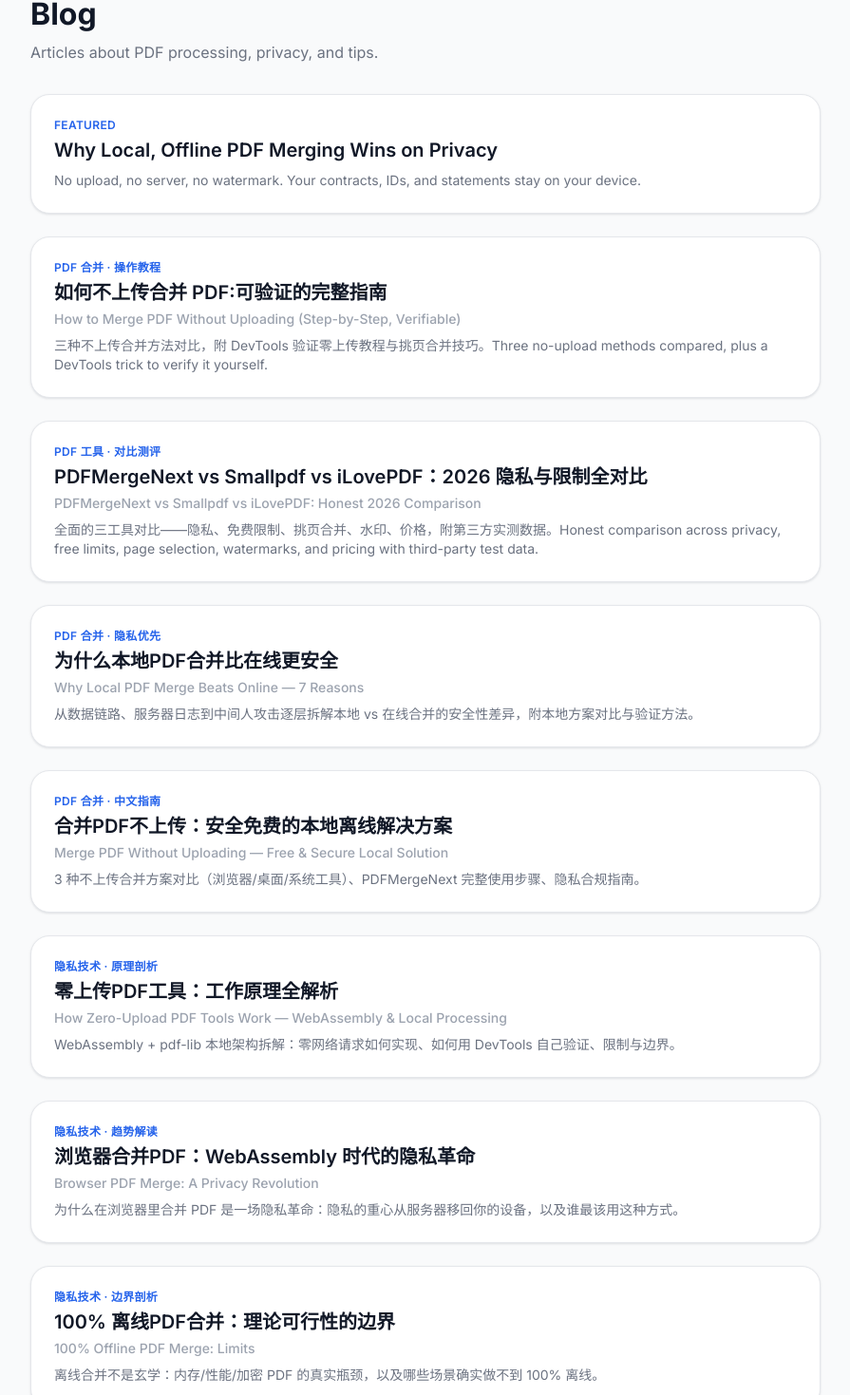
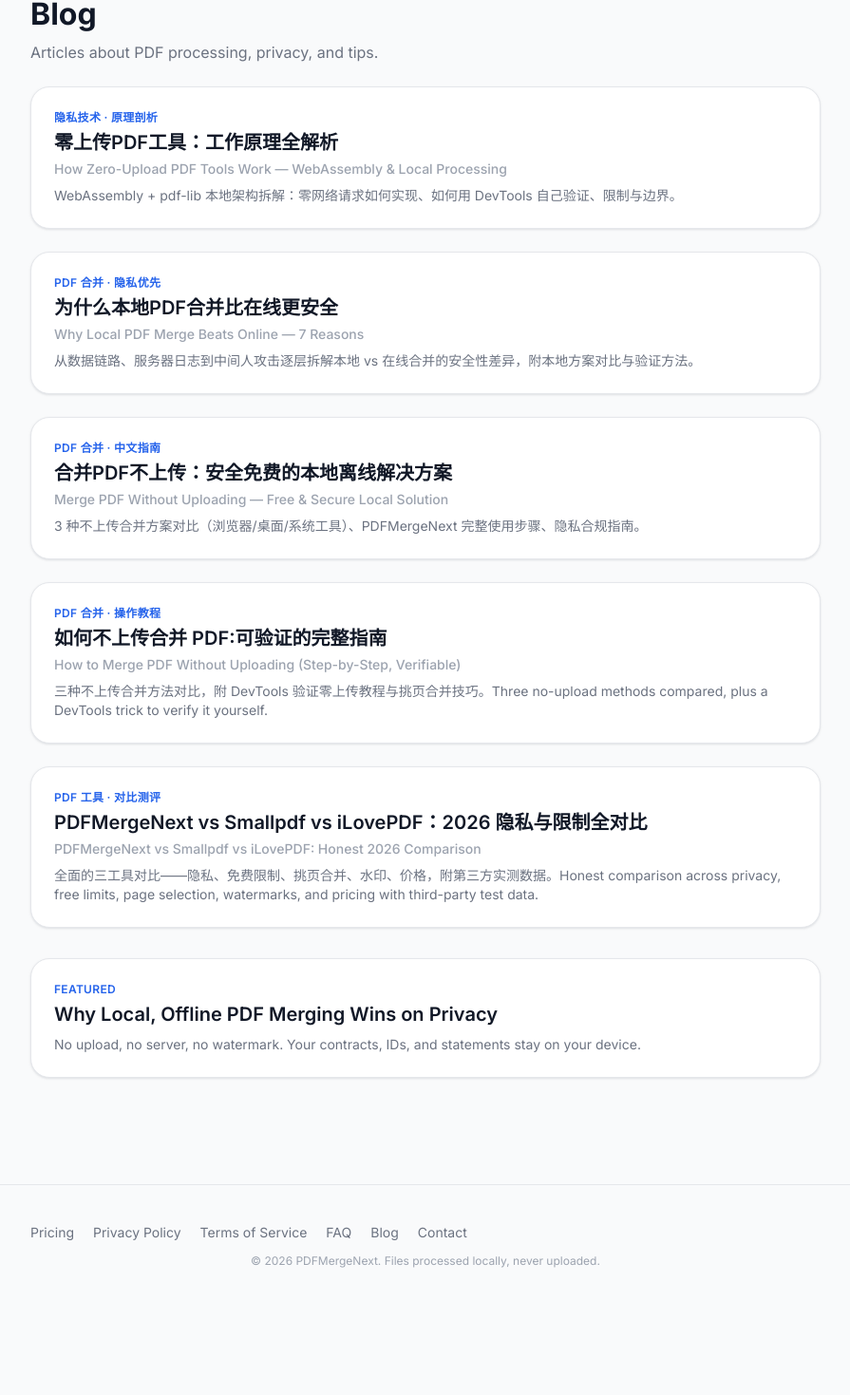
Before and after one commit to 863683348/pdf-merge-next, a Next.js app: page /blog in a window 1280 px wide. Shown: the part 133-1602 px from the top of the page at 95% size, without its empty margins (192-1087 px from the left). After the commit the page ends 1509 px from the top, so only its background shows below. Built offline with nearby package versions, Linux system fonts and the light colour scheme; no server answers.

Commit message:
fix(blog): reorder blog cards newest first

```diff
--- a/app/blog/page.tsx
+++ b/app/blog/page.tsx
@@ -12,17 +12,56 @@
       <p className="mt-2 text-body text-fg-secondary">{t('blog.desc')}</p>
 
       <Link
-        href="/blog/why-local-offline-pdf-merge"
-        className="mt-8 block rounded-xl border border-line bg-surface p-6 shadow-sm transition-colors duration-fast hover:bg-subtle"
+        href="/blog/how-zero-upload-pdf-tools-work"
+        className="mt-6 block rounded-xl border border-line bg-surface p-6 shadow-sm transition-colors duration-fast hover:bg-subtle"
       >
         <p className="text-caption font-semibold uppercase tracking-wide text-brand">
-          {t('blog.featured.label')}
+          隐私技术 · 原理剖析
         </p>
         <h2 className="mt-1 text-title font-semibold text-fg">
-          {t('blog.featured.title')}
+          零上传PDF工具：工作原理全解析
         </h2>
+        <p className="mt-1 text-sm font-medium text-fg-muted">
+          How Zero-Upload PDF Tools Work — WebAssembly & Local Processing
+        </p>
         <p className="mt-2 text-sm text-fg-secondary">
-          {t('blog.featured.excerpt')}
+          WebAssembly + pdf-lib 本地架构拆解：零网络请求如何实现、如何用 DevTools 自己验证、限制与边界。
+        </p>
+      </Link>
+
+<Link
+        href="/blog/why-local-pdf-merge-beats-online"
+        className="mt-6 block rounded-xl border border-line bg-surface p-6 shadow-sm transition-colors duration-fast hover:bg-subtle"
+      >
+        <p className="text-caption font-semibold uppercase tracking-wide text-brand">
+          PDF 合并 · 隐私优先
+        </p>
+        <h2 className="mt-1 text-title font-semibold text-fg">
+          为什么本地PDF合并比在线更安全
+        </h2>
+        <p className="mt-1 text-sm font-medium text-fg-muted">
+          Why Local PDF Merge Beats Online — 7 Reasons
+        </p>
+        <p className="mt-2 text-sm text-fg-secondary">
+          从数据链路、服务器日志到中间人攻击逐层拆解本地 vs 在线合并的安全性差异，附本地方案对比与验证方法。
+        </p>
+      </Link>
+
+<Link
+        href="/blog/merge-pdf-no-upload"
+        className="mt-6 block rounded-xl border border-line bg-surface p-6 shadow-sm transition-colors duration-fast hover:bg-subtle"
+      >
+        <p className="text-caption font-semibold uppercase tracking-wide text-brand">
+          PDF 合并 · 中文指南
+        </p>
+        <h2 className="mt-1 text-title font-semibold text-fg">
+          合并PDF不上传：安全免费的本地离线解决方案
+        </h2>
+        <p className="mt-1 text-sm font-medium text-fg-muted">
+          Merge PDF Without Uploading — Free & Secure Local Solution
+        </p>
+        <p className="mt-2 text-sm text-fg-secondary">
+          3 种不上传合并方案对比（浏览器/桌面/系统工具）、PDFMergeNext 完整使用步骤、隐私合规指南。
         </p>
       </Link>
 
@@ -63,92 +102,17 @@
       </Link>
 
 <Link
-        href="/blog/why-local-pdf-merge-beats-online"
-        className="mt-6 block rounded-xl border border-line bg-surface p-6 shadow-sm transition-colors duration-fast hover:bg-subtle"
+        href="/blog/why-local-offline-pdf-merge"
+        className="mt-8 block rounded-xl border border-line bg-surface p-6 shadow-sm transition-colors duration-fast hover:bg-subtle"
       >
         <p className="text-caption font-semibold uppercase tracking-wide text-brand">
-          PDF 合并 · 隐私优先
+          {t('blog.featured.label')}
         </p>
         <h2 className="mt-1 text-title font-semibold text-fg">
-          为什么本地PDF合并比在线更安全
+          {t('blog.featured.title')}
         </h2>
-        <p className="mt-1 text-sm font-medium text-fg-muted">
-          Why Local PDF Merge Beats Online — 7 Reasons
-        </p>
         <p className="mt-2 text-sm text-fg-secondary">
-          从数据链路、服务器日志到中间人攻击逐层拆解本地 vs 在线合并的安全性差异，附本地方案对比与验证方法。
-        </p>
-      </Link>
-
-      <Link
-        href="/blog/merge-pdf-no-upload"
-        className="mt-6 block rounded-xl border border-line bg-surface p-6 shadow-sm transition-colors duration-fast hover:bg-subtle"
-      >
-        <p className="text-caption font-semibold uppercase tracking-wide text-brand">
-          PDF 合并 · 中文指南
-        </p>
-        <h2 className="mt-1 text-title font-semibold text-fg">
-          合并PDF不上传：安全免费的本地离线解决方案
-        </h2>
-        <p className="mt-1 text-sm font-medium text-fg-muted">
-          Merge PDF Without Uploading — Free & Secure Local Solution
-        </p>
-        <p className="mt-2 text-sm text-fg-secondary">
-          3 种不上传合并方案对比（浏览器/桌面/系统工具）、PDFMergeNext 完整使用步骤、隐私合规指南。
-        </p>
-      </Link>
-
-      <Link
-        href="/blog/how-zero-upload-pdf-tools-work"
-        className="mt-6 block rounded-xl border border-line bg-surface p-6 shadow-sm transition-colors duration-fast hover:bg-subtle"
-      >
-        <p className="text-caption font-semibold uppercase tracking-wide text-brand">
-          隐私技术 · 原理剖析
-        </p>
-        <h2 className="mt-1 text-title font-semibold text-fg">
-          零上传PDF工具：工作原理全解析
-        </h2>
-        <p className="mt-1 text-sm font-medium text-fg-muted">
-          How Zero-Upload PDF Tools Work — WebAssembly & Local Processing
-        </p>
-        <p className="mt-2 text-sm text-fg-secondary">
-          WebAssembly + pdf-lib 本地架构拆解：零网络请求如何实现、如何用 DevTools 自己验证、限制与边界。
-        </p>
-      </Link>
-
-      <Link
-        href="/blog/browser-pdf-merge-privacy"
-        className="mt-6 block rounded-xl border border-line bg-surface p-6 shadow-sm transition-colors duration-fast hover:bg-subtle"
-      >
-        <p className="text-caption font-semibold uppercase tracking-wide text-brand">
-          隐私技术 · 趋势解读
-        </p>
-        <h2 className="mt-1 text-title font-semibold text-fg">
-          浏览器合并PDF：WebAssembly 时代的隐私革命
-        </h2>
-        <p className="mt-1 text-sm font-medium text-fg-muted">
-          Browser PDF Merge: A Privacy Revolution
-        </p>
-        <p className="mt-2 text-sm text-fg-secondary">
-          为什么在浏览器里合并 PDF 是一场隐私革命：隐私的重心从服务器移回你的设备，以及谁最该用这种方式。
-        </p>
-      </Link>
-
-      <Link
-        href="/blog/offline-pdf-merge-limits"
-        className="mt-6 block rounded-xl border border-line bg-surface p-6 shadow-sm transition-colors duration-fast hover:bg-subtle"
-      >
-        <p className="text-caption font-semibold uppercase tracking-wide text-brand">
-          隐私技术 · 边界剖析
-        </p>
-        <h2 className="mt-1 text-title font-semibold text-fg">
-          100% 离线PDF合并：理论可行性的边界
-        </h2>
-        <p className="mt-1 text-sm font-medium text-fg-muted">
-          100% Offline PDF Merge: Limits
-        </p>
-        <p className="mt-2 text-sm text-fg-secondary">
-          离线合并不是玄学：内存/性能/加密 PDF 的真实瓶颈，以及哪些场景确实做不到 100% 离线。
+          {t('blog.featured.excerpt')}
         </p>
       </Link>
     </PageShell>
```
Lines whose indentation alone changed are shown as unchanged.
